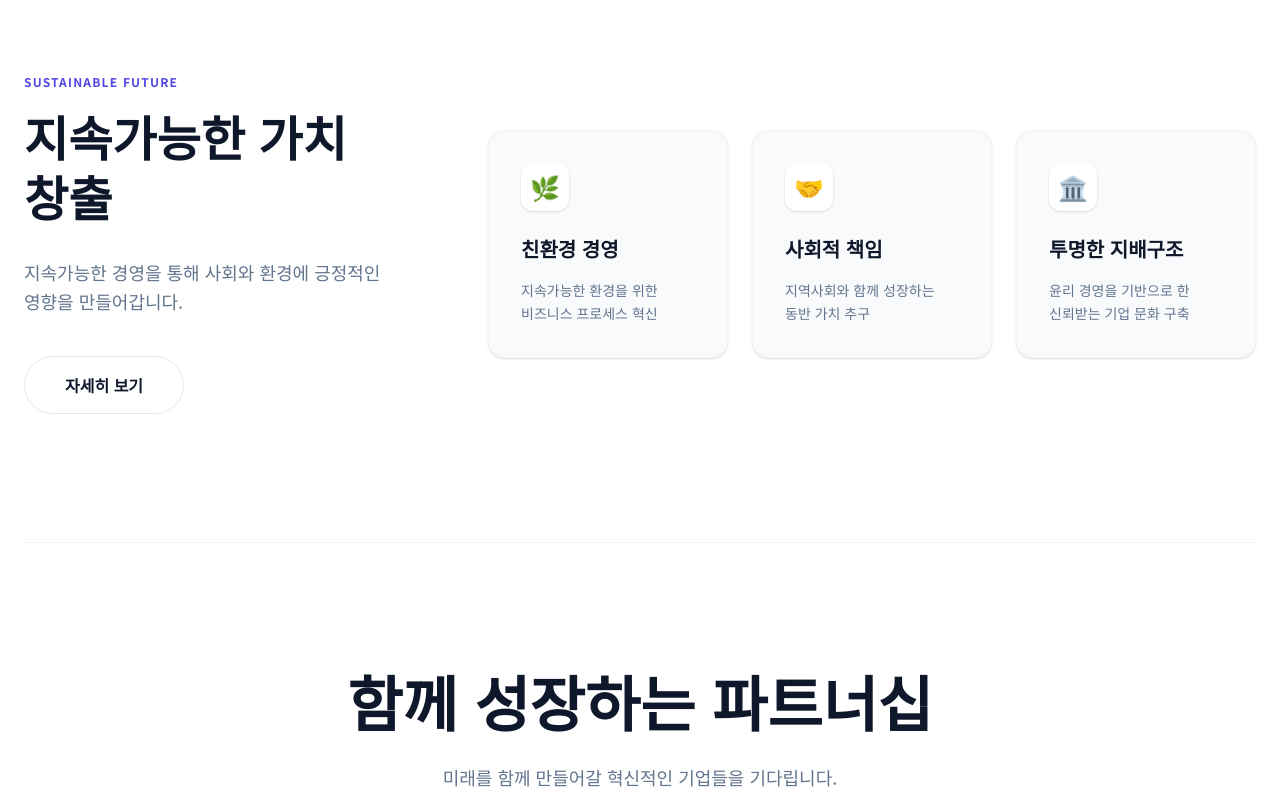
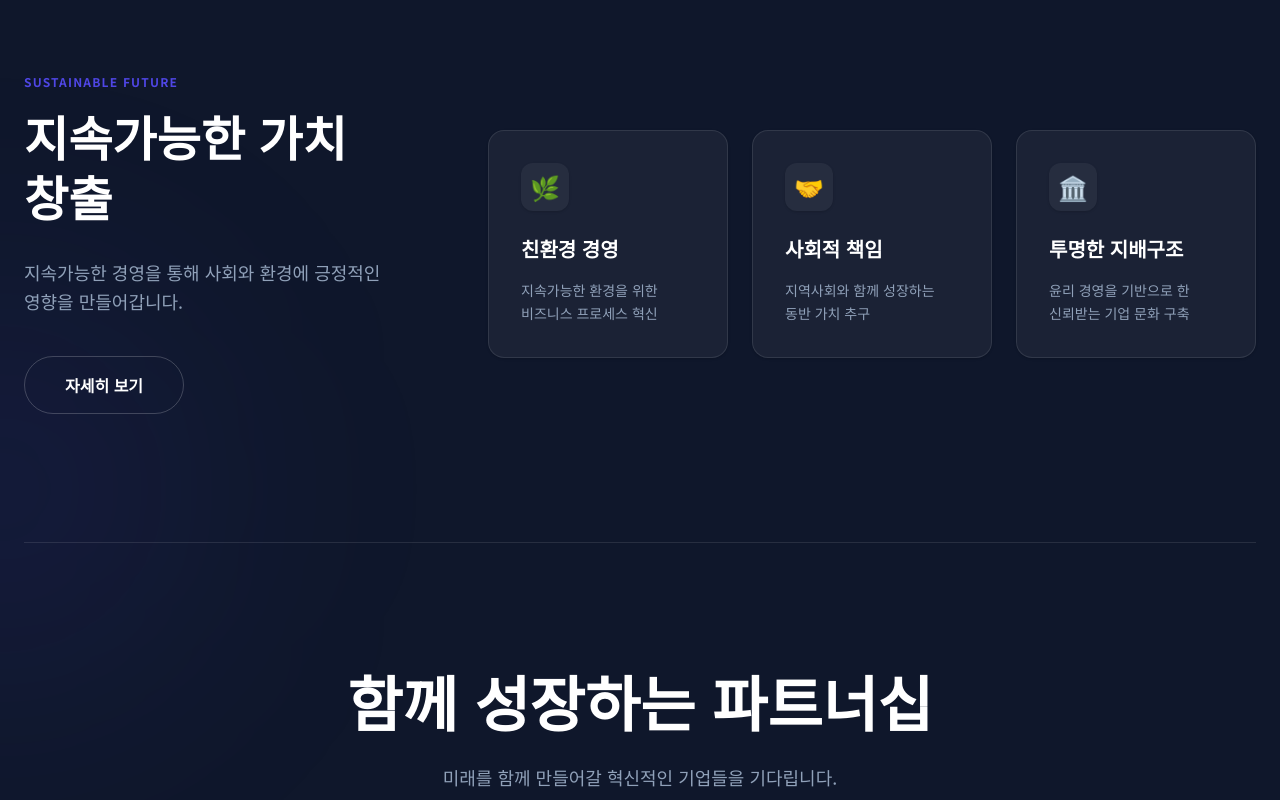
Before and after one commit to goslowverse-del/2025company, a React (Vite) app: page / in a window 1280 px wide. Shown: the part 2500-3300 px from the top of the page. Built offline with nearby package versions, Linux system fonts and the light colour scheme.

Commit message:
feat: Update homepage copy and styling
Refactors the 'About Us' section copy to better reflect the company's proactive and solution-oriented approach. Updates the styling for the ESG section to a dark theme with subtle background effects for a more premium feel.

```diff
--- a/src/constants/copy.ts
+++ b/src/constants/copy.ts
@@ -22,7 +22,7 @@ export const COPY = {
     aboutSub: "현재에 안주하지 않습니다. 미래를 내다보는 통찰력과 과감한 실행력으로, 시장을 선도할 수 있도록 끊임없이 도전합니다.",
     expertise: {
       badge: "Core Innovations",
-      title: "비즈니스의 가능성을\n재정의합니다.",
+      title: "최적의 솔루션으로\n성장을 가속화합니다.",
       subCopy: "전략 컨설팅부터 디지털 전환, 글로벌 유통, 브랜드 디자인과 마케팅까지 — 통합 비즈니스 솔루션을 제공합니다.",
       items: [
         { id: '01', title: 'Strategy Innovation', desc: '시장의 흐름을 읽고, 경쟁 우위를 확보할 수 있는 성장 전략을 설계합니다.' },
--- a/src/pages/Home.tsx
+++ b/src/pages/Home.tsx
@@ -128,18 +128,23 @@ export default function Home() {
         </div>
       </section>
 
-      {/* ESG Preview & Partners - SOFT LIGHT GROUPED */}
-      <section className="py-40 px-6 bg-white border-y border-slate-200">
-        <div className="max-w-7xl mx-auto">
+      {/* ESG Preview & Partners - DARK THEME */}
+      <section className="py-40 px-6 bg-slate-900 border-y border-white/5 relative overflow-hidden">
+        {/* Subtle background glow */}
+        <div className="absolute top-0 left-0 w-full h-full pointer-events-none">
+          <div className="absolute top-1/2 left-0 -translate-y-1/2 -translate-x-1/2 w-96 h-96 bg-brand/10 rounded-full blur-[128px]"></div>
+        </div>
+
+        <div className="max-w-7xl mx-auto relative z-10">
           {/* ESG Header */}
           <div className="flex flex-col lg:flex-row gap-20 mb-32 items-center">
             <div className="lg:w-1/3">
                <span className="text-brand font-bold tracking-widest text-xs uppercase mb-4 block">{home.esg.badge}</span>
-               <h2 className="text-4xl md:text-5xl font-black mb-8 leading-tight text-slate-900">{home.esg.title}</h2>
-               <p className="text-slate-500 leading-relaxed mb-10 whitespace-pre-line text-lg">
+               <h2 className="text-4xl md:text-5xl font-black mb-8 leading-tight text-white">{home.esg.title}</h2>
+               <p className="text-slate-400 leading-relaxed mb-10 whitespace-pre-line text-lg">
                   {home.esg.subCopy}
                </p>
-               <Link to="/esg" className="inline-block px-10 py-4 rounded-full border border-slate-200 font-bold hover:bg-slate-900 hover:text-white transition-all text-slate-900">
+               <Link to="/esg" className="inline-block px-10 py-4 rounded-full border border-white/20 text-white font-bold hover:bg-white hover:text-slate-900 transition-all">
                   자세히 보기
                </Link>
             </div>
@@ -147,22 +152,22 @@ export default function Home() {
                {home.esg.items.map((esg, idx) => {
                  const emojis = ['🌿', '🤝', '🏛️'];
                  return (
-                    <div key={idx} className="p-8 rounded-2xl bg-slate-50 border border-slate-100 hover:bg-white transition-all shadow-sm hover:shadow-lg">
-                      <div className="w-12 h-12 bg-white rounded-xl flex items-center justify-center text-2xl mb-6 shadow-sm">{emojis[idx]}</div>
-                      <h4 className="text-xl font-bold mb-4 text-slate-900">{esg.label}</h4>
-                      <p className="text-slate-500 text-sm leading-relaxed">{esg.desc}</p>
+                    <div key={idx} className="p-8 rounded-2xl bg-white/5 border border-white/10 hover:bg-white/10 transition-all shadow-sm">
+                      <div className="w-12 h-12 bg-white/5 rounded-xl flex items-center justify-center text-2xl mb-6 shadow-sm">{emojis[idx]}</div>
+                      <h4 className="text-xl font-bold mb-4 text-white">{esg.label}</h4>
+                      <p className="text-slate-400 text-sm leading-relaxed">{esg.desc}</p>
                     </div>
                  );
                })}
             </div>
           </div>
 
-          <div className="h-px bg-slate-100 mb-32"></div>
+          <div className="h-px bg-white/10 mb-32"></div>
 
           {/* Partners Call to Action */}
           <div className="max-w-4xl mx-auto text-center">
-            <h2 className="text-4xl md:text-6xl font-black mb-8 text-slate-900">{home.partners.title}</h2>
-            <p className="text-slate-500 text-lg mb-12 whitespace-pre-line leading-relaxed">
+            <h2 className="text-4xl md:text-6xl font-black mb-8 text-white">{home.partners.title}</h2>
+            <p className="text-slate-400 text-lg mb-12 whitespace-pre-line leading-relaxed">
               {home.partners.subCopy}
             </p>
             <Link to="/contact" className="inline-block px-12 py-5 bg-brand text-white font-bold rounded-full hover:scale-105 transition-transform active:scale-95 shadow-lg shadow-brand/20">
```
